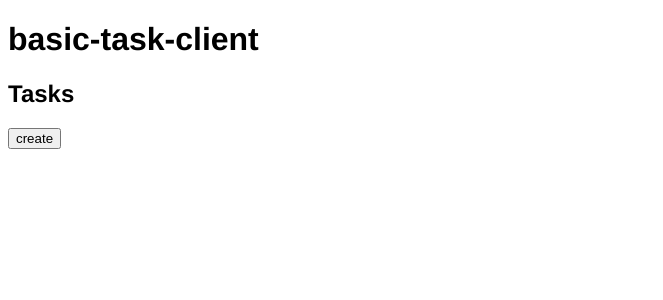
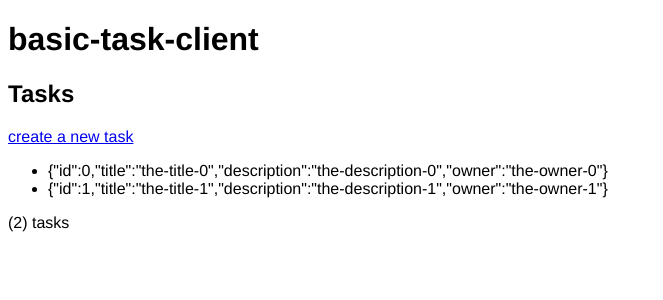
Before and after one commit to gerardolima/basic-to-do-client, a React (Create React App) app: page / in a window 1280 px wide. Shown: the top 300 px of the page, without its empty margins (0-663 px from the left). Built offline with nearby package versions, Linux system fonts and the light colour scheme.

Commit message:
add TaskList

```diff
--- a/src/components/App/App.js
+++ b/src/components/App/App.js
@@ -1,5 +1,7 @@
 import React from 'react';
 import PropTypes from 'prop-types';
+
+import { taskShape } from '../../models';
 import { SignUser, Tasks } from '..';
 
 /**
@@ -8,17 +10,18 @@ import { SignUser, Tasks } from '..';
  * @param {Object} props - react props
  * @param {string} props.username
  */
-export const App = ({ username }) =>
+export const App = ({ username, tasks }) =>
   <div>
     <header><h1>basic-task-client</h1></header>
     { username
-      ? <Tasks tasks={[]}/>
+      ? <Tasks tasks={tasks}/>
       : <SignUser />
     }
   </div>;
 
 App.propTypes = {
-  username: PropTypes.string
+  username: PropTypes.string,
+  tasks: PropTypes.arrayOf(taskShape).isRequired,
 }
 
 export default App;
--- a/src/components/App/ConnectedApp.js
+++ b/src/components/App/ConnectedApp.js
@@ -3,6 +3,7 @@ import App from './App';
 
 const mapStateToProps = state => ({
   username: state.user.username,
+  tasks: state.tasks,
 });
 
 const mapDispatchToProps = dispatch => ({
--- /dev/null
+++ b/src/components/Tasks/TaskList.js
@@ -0,0 +1,28 @@
+import React from 'react';
+import PropTypes from 'prop-types';
+
+import { taskShape } from '../../models';
+
+/**
+ * Renders a list of tasks
+ *
+ * @param {Object} props - react props
+ * @param {Object[]} props.tasks
+ */
+export const TaskList = ({ tasks }) =>
+  <div className='TaskList'>
+    <ul>
+    {tasks.map(task =>
+      <li>
+        {JSON.stringify(task)}
+      </li>
+    )}
+    </ul>
+    <div>
+      ({JSON.stringify(tasks.length)}) tasks
+    </div>
+  </div>;
+
+TaskList.propTypes = {
+  tasks: PropTypes.arrayOf(taskShape).isRequired,
+}
--- a/src/components/Tasks/Tasks.js
+++ b/src/components/Tasks/Tasks.js
@@ -2,6 +2,7 @@ import React from 'react';
 import PropTypes from 'prop-types';
 
 import { taskShape } from '../../models';
+import { TaskList } from './TaskList';
 
 /**
  * Task CRUD
@@ -9,17 +10,14 @@ import { taskShape } from '../../models';
  * @param {Object} props - react props
  * @param {Object[]} props.tasks
  */
-const Tasks = ({ tasks }) =>
+export const Tasks = ({ tasks }) =>
   <section className='Tasks'>
     <h2>Tasks</h2>
 
-    <button name='create'>create</button>
-    <div className='createTask'>
-    </div>
+    <a name='create' href='about:blank'>create a new task</a>
+    <TaskList tasks={tasks} />
   </section>;
 
 Tasks.propTypes = {
   tasks: PropTypes.arrayOf(taskShape).isRequired,
 }
-
-export default Tasks;
--- a/src/components/Tasks/index.js
+++ b/src/components/Tasks/index.js
@@ -2,4 +2,4 @@
  * @module src/components/Tasks
  */
 
-export { default as Tasks } from './Tasks';
+export { Tasks } from './Tasks';
```
Also changed, not shown: 2 other files (tests, documents, lock files or other folders).
